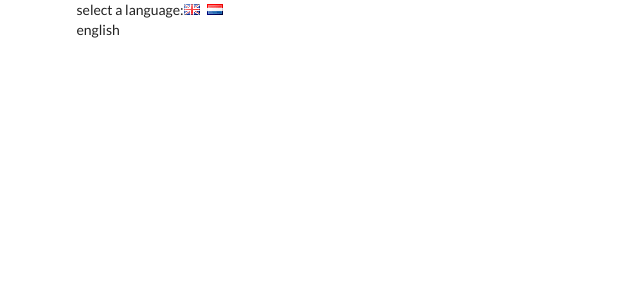
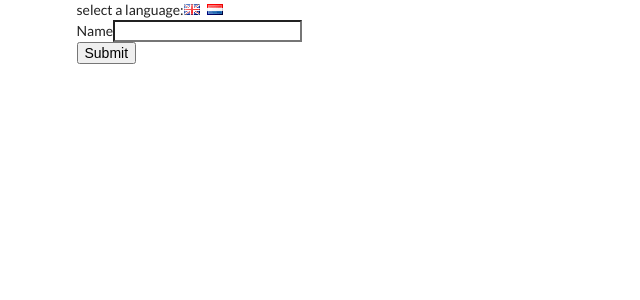
Before and after one commit to BarriF13/translate-form, a React (Create React App) app: page / in a window 1280 px wide. Shown: the top 300 px of the page, without its empty margins (0-640 px from the left). Built offline with nearby package versions, Linux system fonts and the light colour scheme.

Commit message:
Add more components

```diff
--- a/src/components/App.js
+++ b/src/components/App.js
@@ -1,5 +1,5 @@
 import React, { Component } from 'react'
-
+import UserCreate from '../components/UserCreate';
 export class App extends Component {
   state = {     language: 'english' };
 
@@ -14,7 +14,9 @@ this.setState( {language })
         <i className="flag uk" onClick={() =>this.onLanguageChange('english')}></i>
         <i className="flag nl"onClick={() =>this.onLanguageChange('dutch')}></i>
       </div>
-      {this.state.language}
+      <UserCreate/>
+
+      {/* {this.state.language} */}
       </div>
     )
   }
--- /dev/null
+++ b/src/components/Button.js
@@ -0,0 +1,11 @@
+import React, { Component } from 'react'
+
+export class Button extends Component {
+  render() {
+    return (
+  <button className="ui primary "> Submit</button>
+    )
+  }
+}
+
+export default Button
--- /dev/null
+++ b/src/components/Field.js
@@ -0,0 +1,17 @@
+import React from 'react';
+import UserCreate from './UserCreate';
+import Button from './Button';
+import { Component } from 'react';
+
+
+class Field extends Component {
+  render() {
+    return (
+      <div className="ui field">
+        <label htmlFor=""> Name</label>
+        <input type="text"/>
+      </div>
+    )
+  }
+}
+export default Field;
--- /dev/null
+++ b/src/components/UserCreate.js
@@ -0,0 +1,15 @@
+import React from 'react';
+import Field from './Field';
+import Button from './Button';
+
+
+const UserCreate = () => {
+  return (
+    <div>
+      <Field/>
+      <Button/>
+    </div>
+  )
+}
+
+export default UserCreate
```
